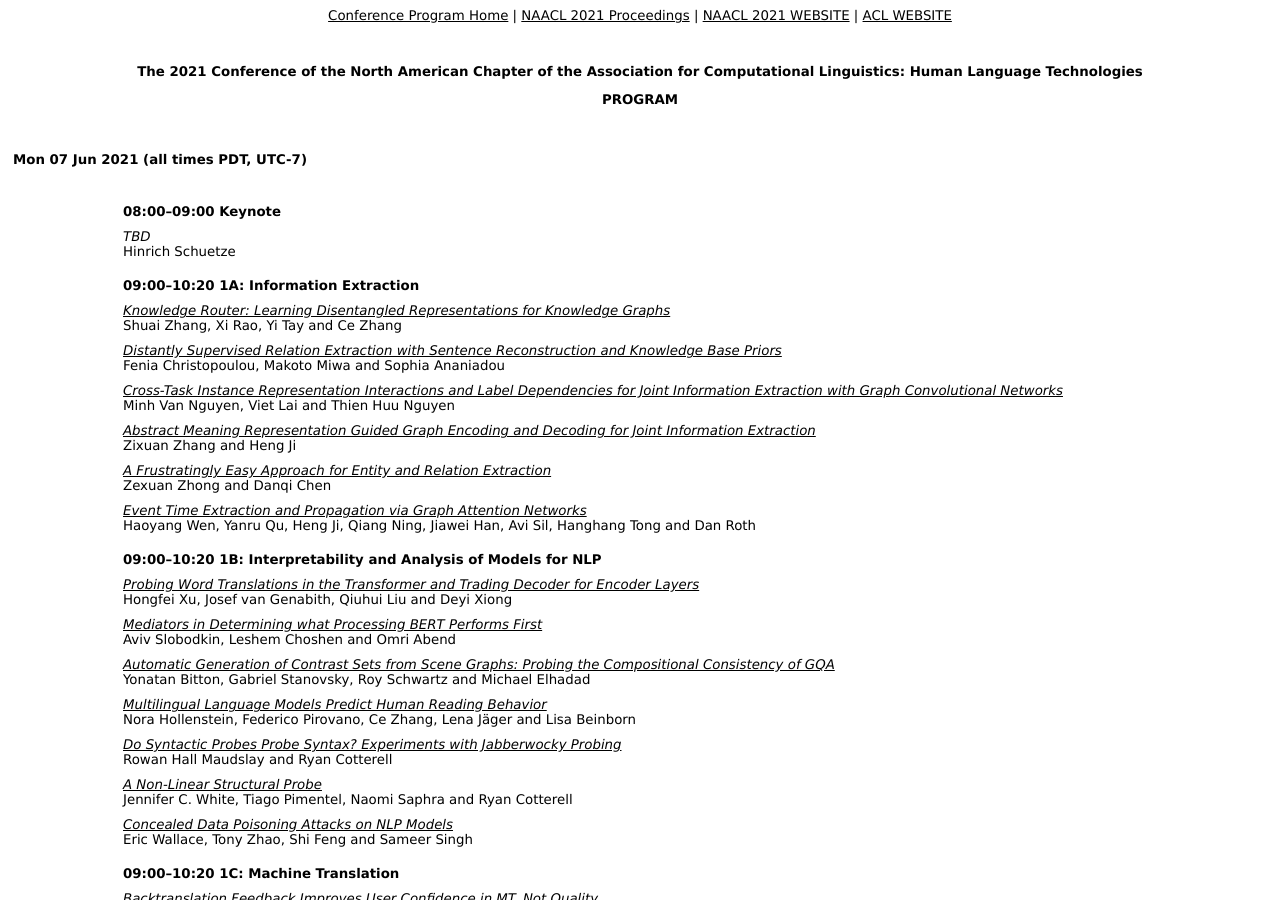
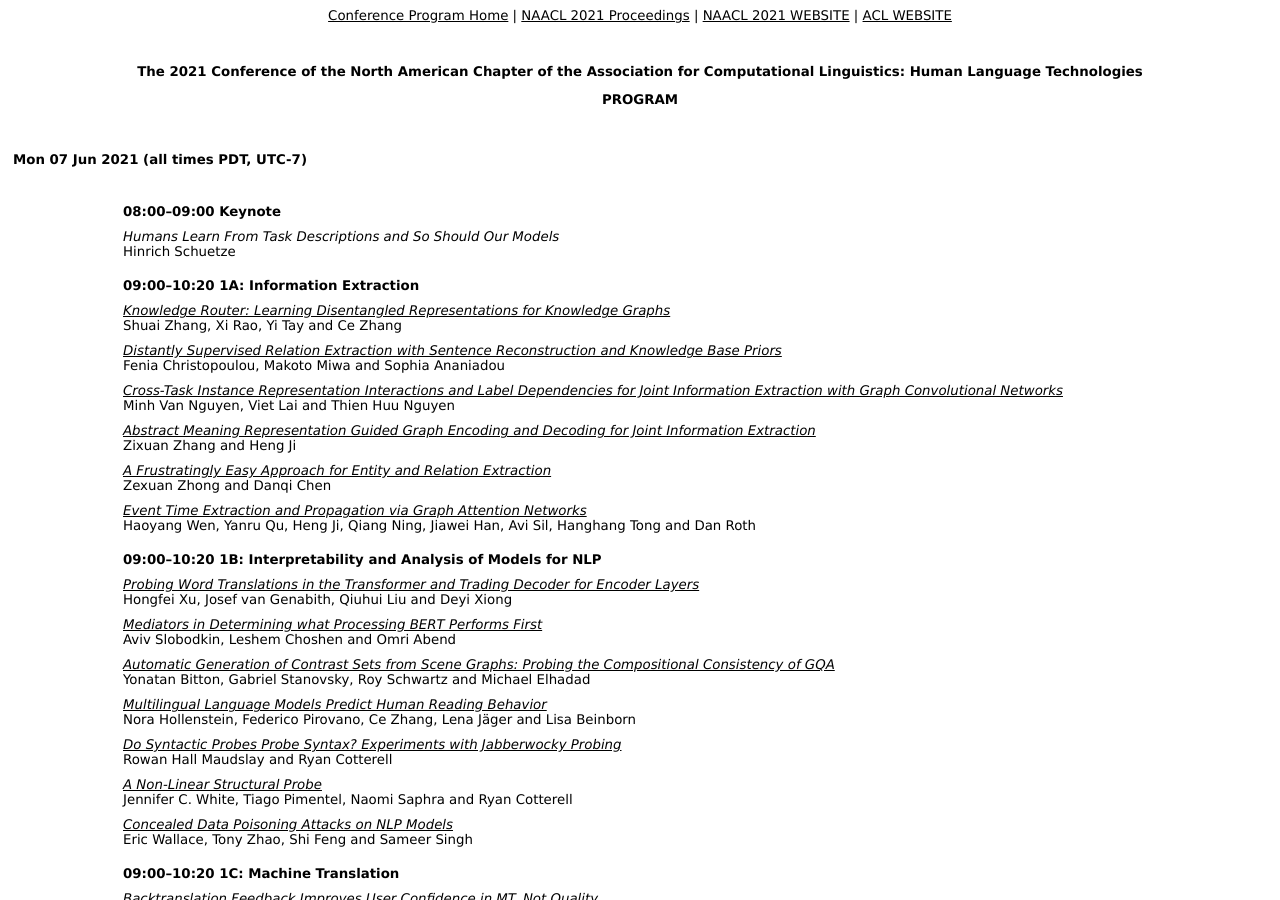
Before and after one commit to naacl-org/naacl-2021-website, a Jekyll site: the page conference-program/main/program.html, which Jekyll copies as it is, in a window 1280 px wide and 900 px high. Built offline with Jekyll 4.4.1, drawn with Linux system fonts in a browser that asks for light colours; some of the changed text lies outside the part shown.

Commit message:
Updated keynote titles

```diff
--- a/conference-program/main/program.html
+++ b/conference-program/main/program.html
@@ -22,7 +22,7 @@
 
 <table cellspacing="0" cellpadding="5" border="0"><tr><td colspan=2 style="padding-top: 14px;"><h4>Mon 07 Jun 2021 (all times PDT, UTC-7)</h4></td></tr>
   <tr><td valign=top style="padding-top: 14px;">&nbsp;</td><td valign=top style="padding-top: 14px;"><b>08:00–09:00 Keynote</b></td></tr>
-<tr><td valign=top width=100>&nbsp;</td><td valign=top align=left><i>TBD</i><br>
+<tr><td valign=top width=100>&nbsp;</td><td valign=top align=left><i>Humans Learn From Task Descriptions and So Should Our Models</i><br>
 Hinrich Schuetze</td></tr>
 <tr><td valign=top style="padding-top: 14px;">&nbsp;</td><td valign=top style="padding-top: 14px;"><b>09:00–10:20 1A: Information Extraction</b></td></tr>
 <tr><td valign=top width=100>&nbsp;</td><td valign=top align=left><a href="https://www.aclweb.org/anthology/2021.naacl-main.1.pdf"><i>Knowledge Router: Learning Disentangled Representations for Knowledge Graphs</i></a><br>
@@ -221,7 +221,7 @@
 <tr><td valign=top width=100>&nbsp;</td><td valign=top align=left><a href="https://www.aclweb.org/anthology/2021.naacl-main.88.pdf"><i>DReCa: A General Task Augmentation Strategy for Few-Shot Natural Language Inference</i></a><br>
 Shikhar Murty, Tatsunori Hashimoto and Christopher Manning</td></tr>
   <tr><td valign=top style="padding-top: 14px;">&nbsp;</td><td valign=top style="padding-top: 14px;"><b>16:00–17:00 Keynote</b></td></tr>
-  <tr><td valign=top width=100>&nbsp;</td><td valign=top align=left><i>TBD</i><br>
+  <tr><td valign=top width=100>&nbsp;</td><td valign=top align=left><i>From Disembodied to Embodied Multimodal Learning</i><br>
 Dhruv Batra</td></tr>
 <tr><td valign=top style="padding-top: 14px;">&nbsp;</td><td valign=top style="padding-top: 14px;"><b>17:00–18:20 4A: Machine Translation</b></td></tr>
 <tr><td valign=top width=100>&nbsp;</td><td valign=top align=left><a href="https://www.aclweb.org/anthology/2021.naacl-main.89.pdf"><i>Harnessing Multilinguality in Unsupervised Machine Translation for Rare Languages</i></a><br>
```
